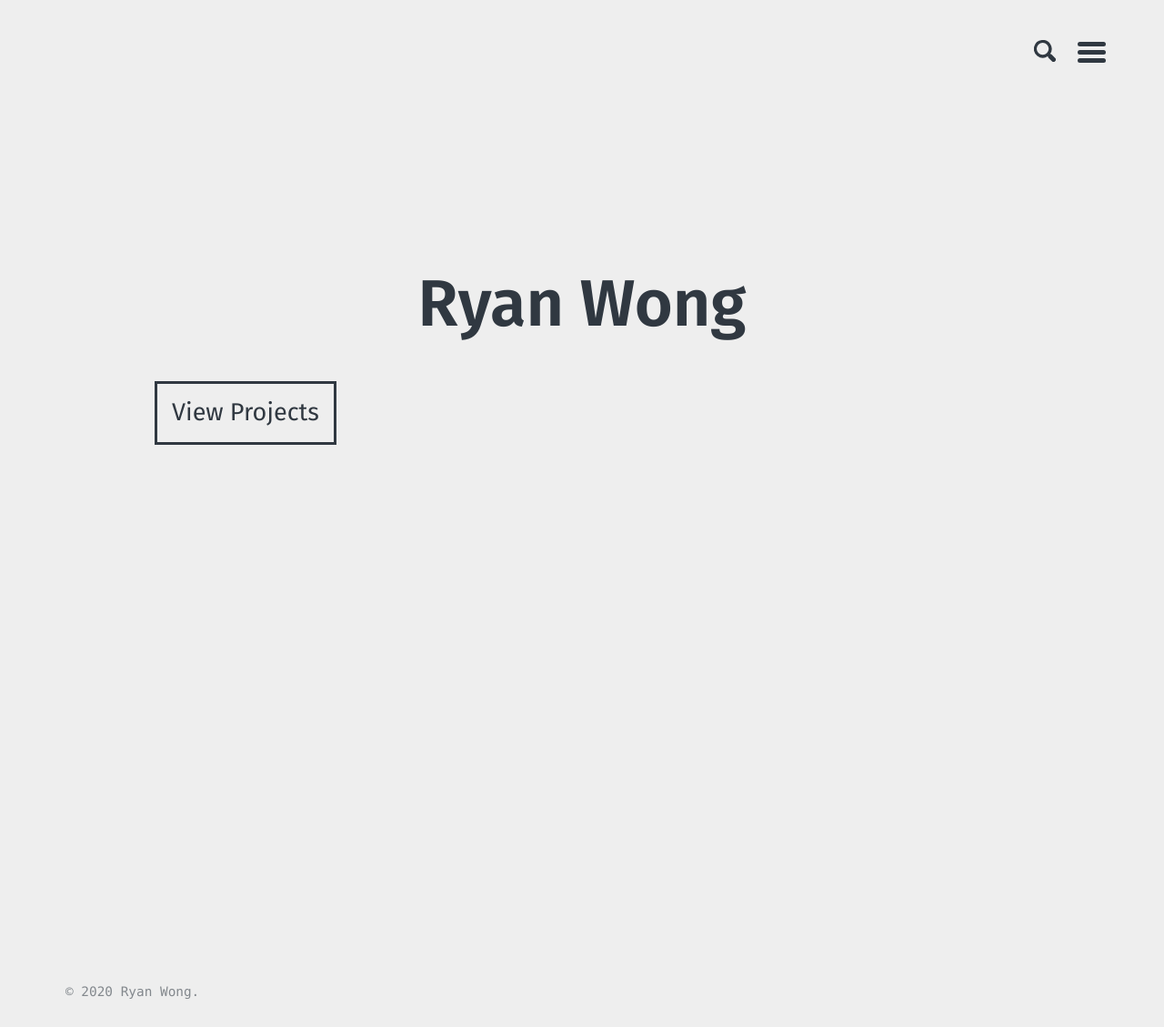
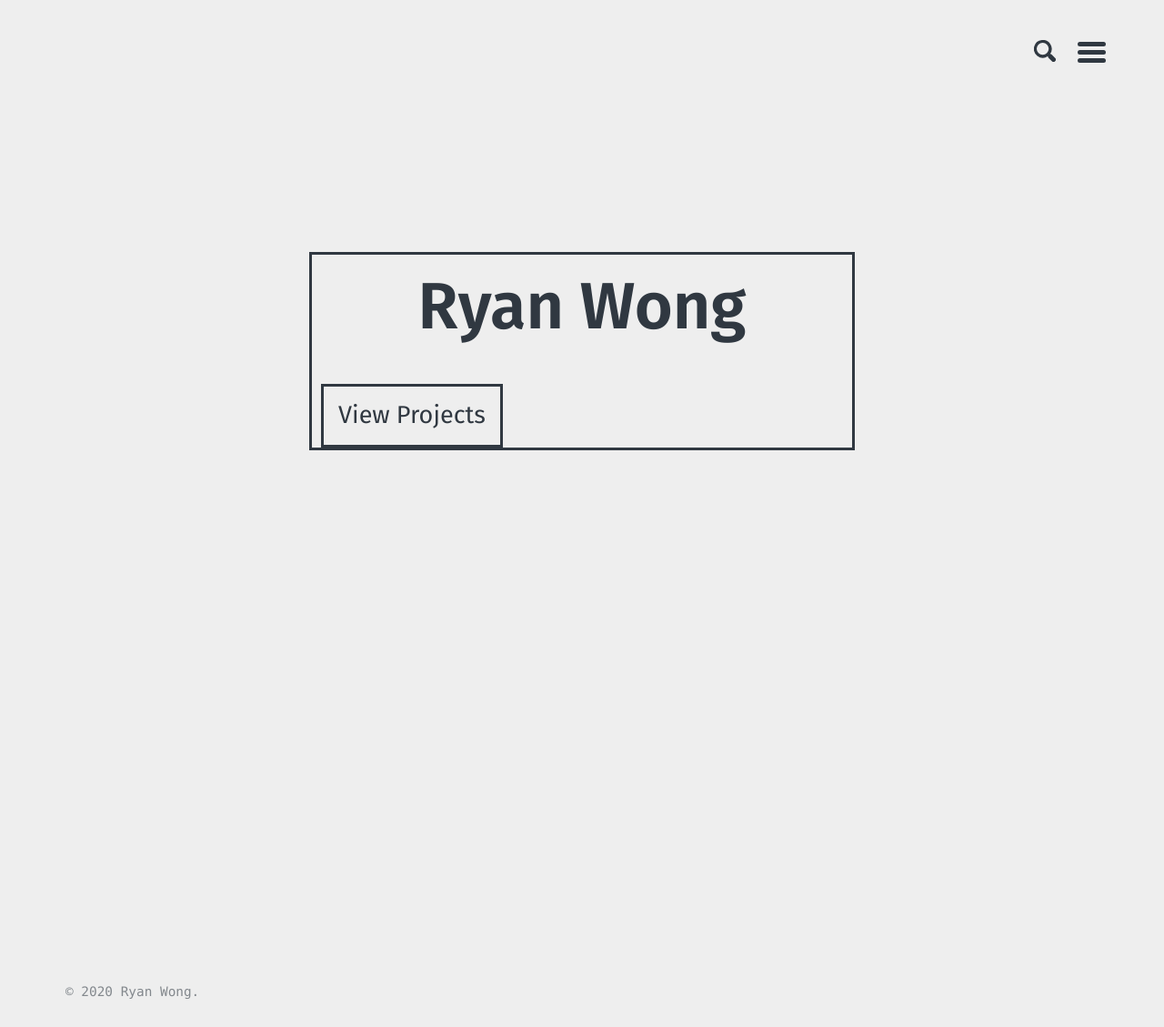
Before and after one commit to ryanwonghc/ryanwonghc.github.io, a Jekyll site: the page built from index.html, in a window 1280 px wide. Shown: the whole page at 91% size. Built offline with Jekyll 4.4.1, drawn with Linux system fonts in a browser that asks for light colours; the list of posts is cut into pages by our own code.

Commit message:
home page design

```diff
--- a/_layouts/home.html
+++ b/_layouts/home.html
@@ -3,5 +3,7 @@ layout: default
 ---
 <div class="content">
   <p class="h1">Ryan Wong</p>
-  <a href="https://ryanwonghc.github.io/projects/" class="btn">View Projects</a>
+  <div class="btncontainer">
+   <a href="https://ryanwonghc.github.io/projects/" class="btn">View Projects</a>
+  </div>
 </div>
--- a/_sass/basically-basic/_layout.scss
+++ b/_sass/basically-basic/_layout.scss
@@ -233,7 +233,7 @@ main {
   }
 
   .content {
-    max-width: 960px;
+    max-width: 600px;
     max-height: 30vh;
     margin-left: auto;
     margin-right: auto;
@@ -242,6 +242,12 @@ main {
     align-content: center;
     line-height: 1.6;
     overflow: hidden;
+
+    /*border*/
+    border-style: solid;
+    border-width: 3px;
+    border-color: #303841;
+    border-radius: 0px;
   }
 
   .h1 {
@@ -256,6 +262,10 @@ main {
     text-align: center;
     font-weight: lighter;
     color: #303841;
+  }
+
+  .btncontainer {
+    margin: auto;
   }
 
   .btn {
@@ -279,6 +289,7 @@ main {
   }
 
   .btn:hover {
+    color: #303841;
     text-decoration: underline;
     text-decoration-color: FireBrick;
   }
```
